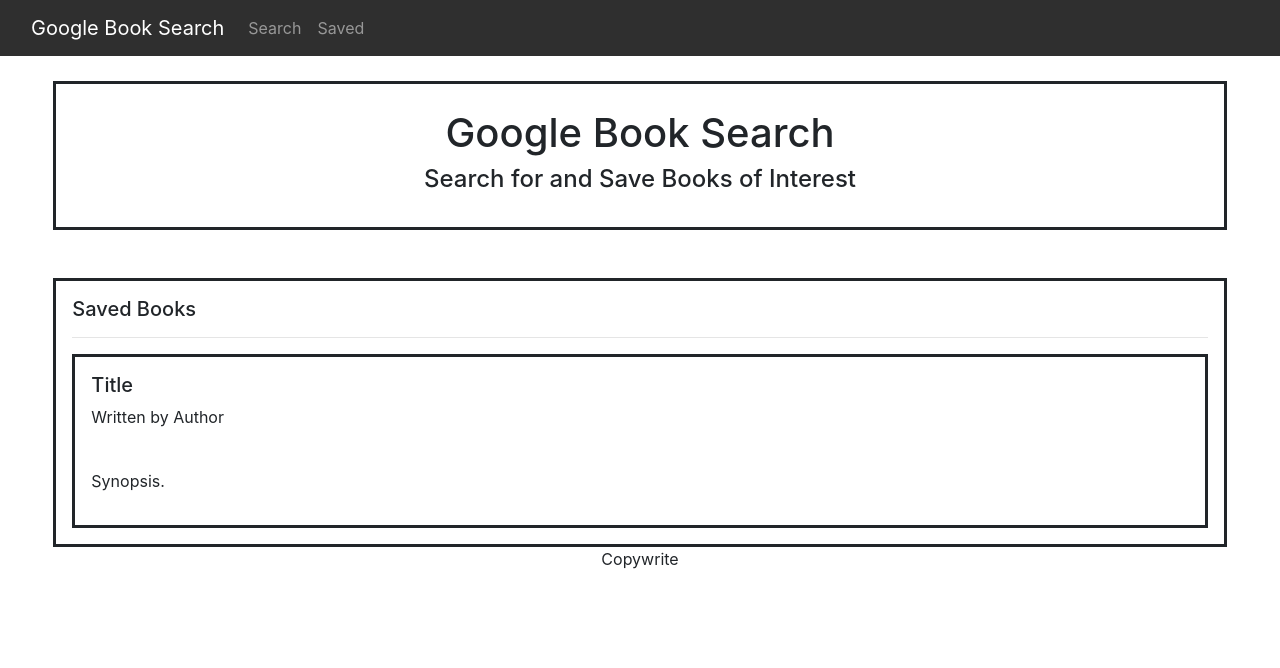
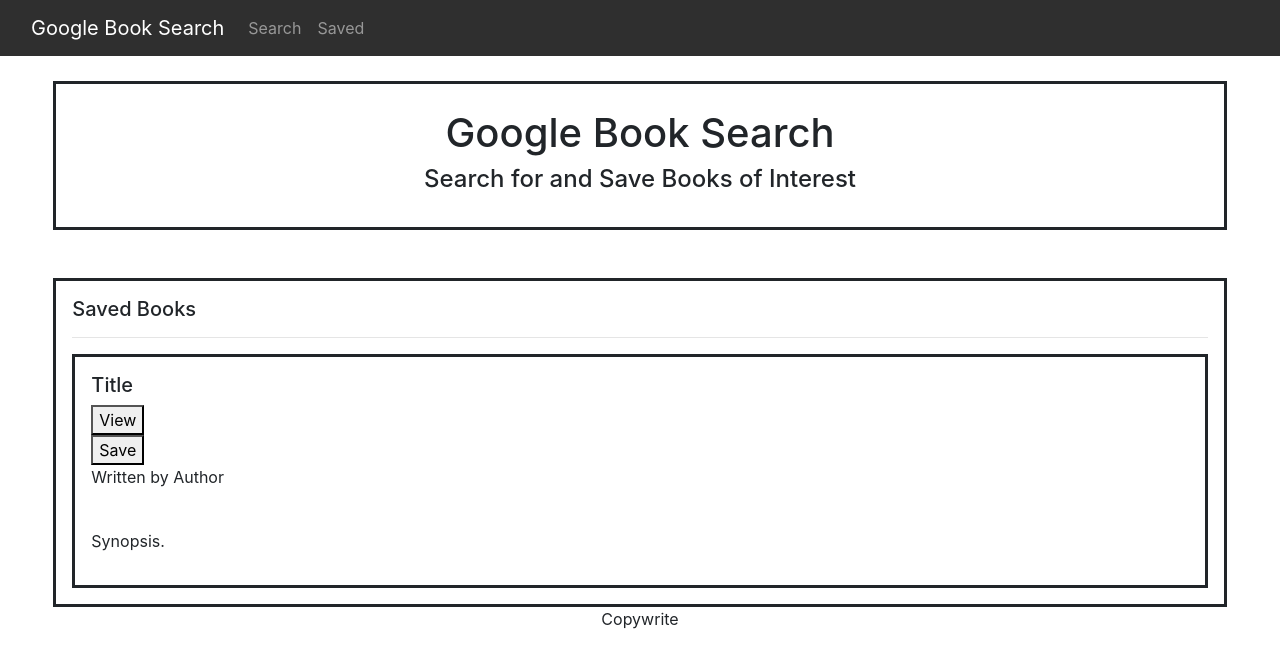
Before and after one commit to hill1635/hill-book-search, a React (Create React App) app in the folder client/: page /saved in a window 1280 px wide. Shown: the top 668 px of the page. Built offline with nearby package versions, Linux system fonts and the light colour scheme.

Commit message:
View and Save buttons imported to Book component.

```diff
--- a/client/src/components/Book/index.js
+++ b/client/src/components/Book/index.js
@@ -1,10 +1,14 @@
 import React from "react";
+import ViewBtn from "../ViewBtn";
+import SaveBtn from "../SaveBtn";
 import "./style.css";
 
 function Book() {
   return (
     <div className="bookCard p-3">
       <h5>Title</h5>
+      <ViewBtn />
+      <SaveBtn />
       <p>Written by Author</p>
       <img src="" alt=""></img>
       <p>Synopsis.</p>
--- a/client/src/components/SaveBtn/index.js
+++ b/client/src/components/SaveBtn/index.js
@@ -2,11 +2,11 @@
 import "./style.css";
 
 function SaveBtn() {
-    return (
-        <div>
-
-        </div>
-    );
+  return (
+    <div>
+      <button>Save</button>
+    </div>
+  );
 }
 
 export default SaveBtn;
--- a/client/src/components/ViewBtn/index.js
+++ b/client/src/components/ViewBtn/index.js
@@ -2,11 +2,11 @@
 import "./style.css";
 
 function ViewBtn() {
-    return (
-        <div>
-
-        </div>
-    );
+  return (
+    <div>
+      <button>View</button>
+    </div>
+  );
 }
 
 export default ViewBtn;
```
